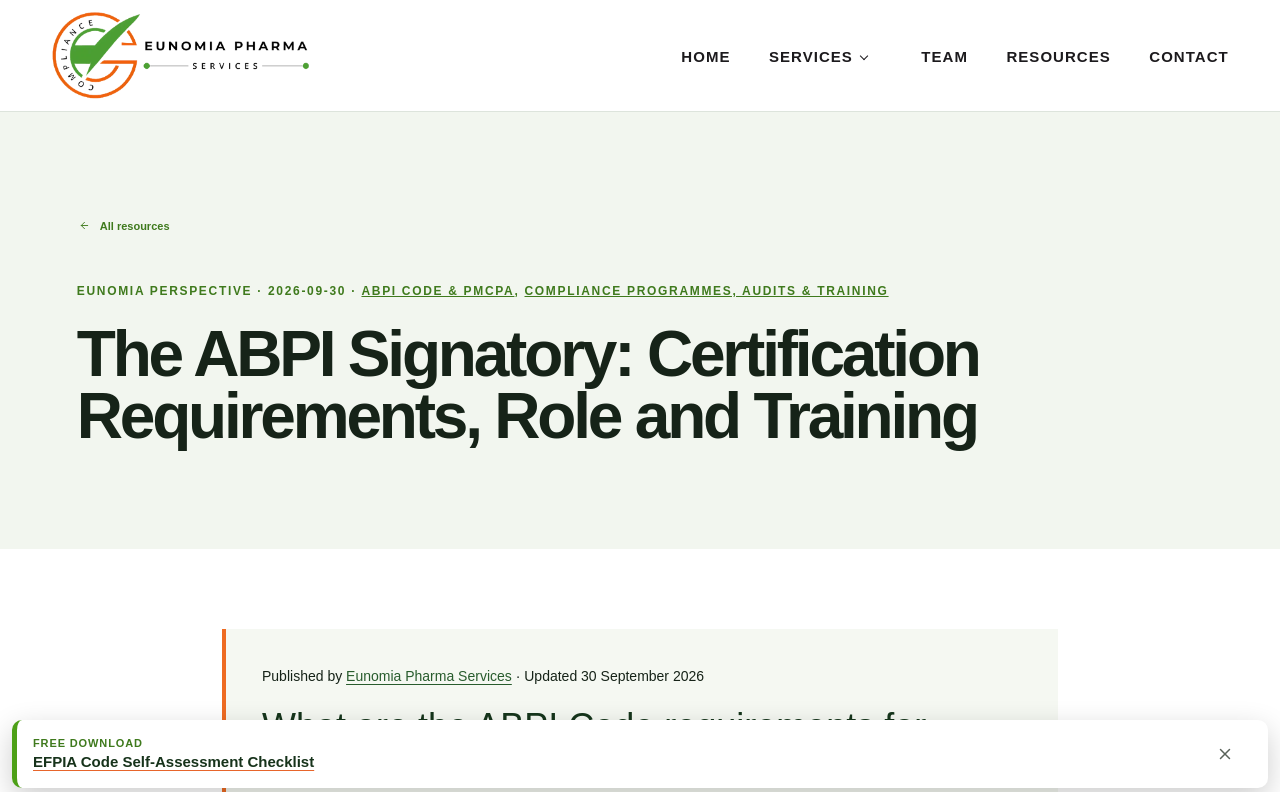
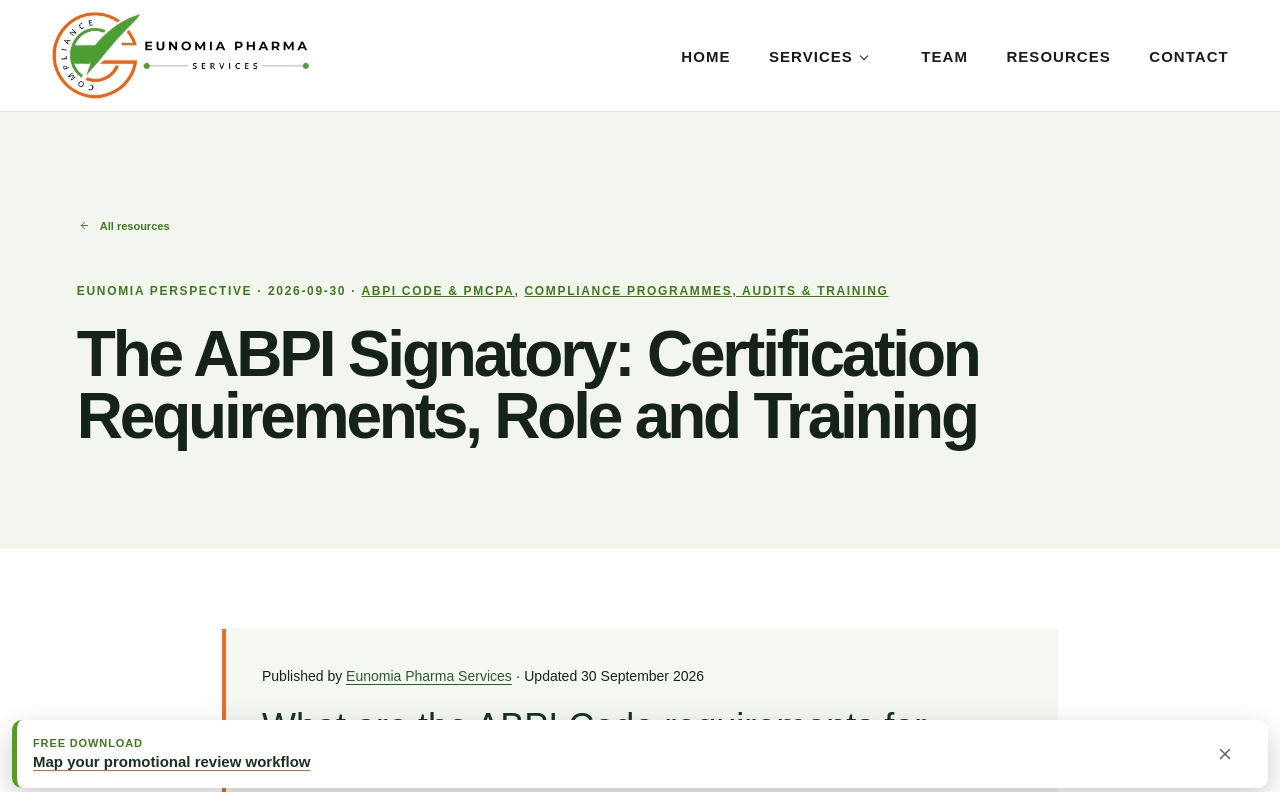
Before and after one commit to eunomiapharmaservices/Eunomia_New_Website, a Next.js app: page /resources/articles/abpi-signatory-certification-requirements in a window 1280 px wide. Shown: the top 792 px of the page. Built offline with nearby package versions, Linux system fonts and the light colour scheme.

Commit message:
Track practical resource conversions and strengthen evidence and internal links

```diff
--- a/app/resources/articles/[slug]/page.tsx
+++ b/app/resources/articles/[slug]/page.tsx
@@ -1,3 +1,4 @@
+import { articlePracticalResources } from "../../../../data/article-practical-resources";
 import { editorialEntry, EditorialSummary, EditorialSources } from "../../../../components/EditorialEnhancement";
 import type { Metadata } from "next";
 import articleSeo from "../../../../data/article-seo.json";
@@ -96,9 +97,10 @@ export default async function ResourceArticle({
 
   const cats = categoriesFor(slug);
   const efpiaTopic = cats.some((c) => ["efpia-code-compliance", "hcp-engagement-transparency", "abpi-code-pmcpa"].includes(c.slug));
-  const checklist = efpiaTopic
+  const practicalResource = articlePracticalResources[slug];
+  const checklist = practicalResource ?? (efpiaTopic
     ? { href: "/resources/checklists/efpia-code-self-assessment-checklist", title: "EFPIA Code Self-Assessment Checklist", blurb: "Check your processes against the EFPIA Code of Practice (2026), article by article." }
-    : { href: "/resources/checklists/pharma-compliance-readiness-checklist", title: "Pharma Compliance Readiness Checklist", blurb: "Test whether your compliance programme would stand up to an audit or inspection." };
+    : { href: "/resources/checklists/pharma-compliance-readiness-checklist", title: "Pharma Compliance Readiness Checklist", blurb: "Test whether your compliance programme would stand up to an audit or inspection." });
   const breadcrumb = {
     "@context": "https://schema.org",
     "@type": "BreadcrumbList",
@@ -174,10 +176,10 @@ export default async function ResourceArticle({
           </aside>
         )}
         <aside className="article-checklist-cta">
-          <p className="section-kicker">Free checklist</p>
+          <p className="section-kicker">{practicalResource ? "Practical guide and Excel template" : "Free checklist"}</p>
           <h2>{checklist.title}</h2>
           <p>{checklist.blurb}</p>
-          <a className="primary-button" href={checklist.href}>Get the checklist</a>
+          <a className="primary-button" href={checklist.href}>{practicalResource ? "Open the guide and template" : "Get the checklist"}</a>
         </aside>
         <ExitIntentOffer href={checklist.href} title={checklist.title} />
         {relatedService && (
--- a/app/resources/checklists/[slug]/page.tsx
+++ b/app/resources/checklists/[slug]/page.tsx
@@ -50,6 +50,7 @@ export default async function ChecklistPage({ params }: { params: Promise<{ slug
             ))}
           </ul>
           <p className="legal-note">{m.note}</p>
+          {slug === "efpia-methodology-note-template" && <p>This PDF focuses on drafting the public methodological note. For the wider preparation process, use our <a href="/resources/disclosure-preparation-checklist">disclosure preparation guide and editable Excel checklist</a>, covering owners, source data and reconciliation.</p>}
           {m.source && <p className="checklist-source">Based on the <a href={m.source.href} target="_blank" rel="noreferrer">{m.source.label}</a>.</p>}
         </div>
         <LeadMagnetForm title={m.title} file={m.file} resourceSlug={m.slug} noun={noun} />
--- a/components/ContactForm.tsx
+++ b/components/ContactForm.tsx
@@ -1,6 +1,7 @@
 "use client";
 import { FormEvent, useRef, useState } from "react";
 import { trackConversion } from "../lib/conversion-tracking";
+import { trackedResource } from "../lib/resource-attribution";
 import { ContactCaptcha } from "./ContactCaptcha";
 export function ContactForm() {
   const [token, setToken] = useState("");
@@ -43,7 +44,7 @@ export function ContactForm() {
       form.reset();
       requestIdentity.current = { fingerprint: "", id: "" };
       setSent(true);
-      trackConversion("enquiry_submitted");
+      trackConversion("enquiry_submitted", trackedResource(new URLSearchParams(window.location.search).get("resource")));
     } catch (failure) {
       setError(failure instanceof Error && failure.name !== "TimeoutError" && failure.name !== "TypeError"
         ? failure.message
--- /dev/null
+++ b/data/article-practical-resources.ts
@@ -0,0 +1,41 @@
+type Resource = { href: string; title: string; blurb: string };
+const training: Resource = {
+  href: "/resources/role-based-compliance-training-matrix",
+  title: "Build your role-based training plan",
+  blurb: "Map learning to real responsibilities with the role-based compliance training guide and editable Excel matrix.",
+};
+const disclosure: Resource = {
+  href: "/resources/disclosure-preparation-checklist",
+  title: "Prepare your disclosure return",
+  blurb: "Use the disclosure preparation checklist and Excel workbook to organise owners, reconciliation, evidence and methodological-note drafting.",
+};
+const promotional: Resource = {
+  href: "/resources/promotional-review-workflow",
+  title: "Map your promotional review workflow",
+  blurb: "Connect intake, review, certification, release and withdrawal with the practical guide and editable workflow checklist.",
+};
+const fmv: Resource = {
+  href: "/resources/hcp-fmv-assessment",
+  title: "Document your HCP FMV assessment",
+  blurb: "Use the assessment guide and Excel worksheet to record methodology, supporting evidence, fee rationale and review decisions.",
+};
+
+// Deliberate topic matches; unrelated articles retain their existing checklist.
+export const articlePracticalResources: Record<string, Resource> = {
+  "what-makes-healthcare-compliance-training-effective": training,
+  "compliance-training-beyond-the-code": training,
+  "importance-of-bespoke-healthcare-compliance-training-for-pharmaceutical-industry": training,
+  "failure-to-prevent-fraud-pharma": training,
+  "efpia-disclosure-requirements-template": disclosure,
+  "disclosure-uk-guide": disclosure,
+  "gdpr-and-transparency-reporting-hcp-disclosure": disclosure,
+  "top-transparency-reporting-mistakes-pharmaceutical-companies-should-avoid": disclosure,
+  "transparency-reporting-in-pharmaceutical-industry": disclosure,
+  "abpi-signatory-certification-requirements": promotional,
+  "pmcpas-2026-social-media-guidance": promotional,
+  "digitalisation-in-pharma-industry": promotional,
+  "a-definitive-guide-to-crafting-a-high-quality-policy-for-a-pharmaceutical-company": promotional,
+  "fair-market-value-fmv-in-healthcare-compliance": fmv,
+  "hcp-personal-data-gdpr-crm-fmv-engagement-records": fmv,
+  "stakeholder-engagement-vs-risk-efpia-ifpma-compliance": fmv,
+};
--- a/data/practical-resources.ts
+++ b/data/practical-resources.ts
@@ -65,7 +65,7 @@ export const practicalResources: PracticalResource[] = [
         ["Check publication and corrections", "Publication owner", "Live-file check, query handling and correction history."]
       ] } },
       { id: "reconcile", title: "Reconcile before you format the return", paragraphs: ["Start with a source inventory covering the systems and suppliers used for the activities in scope. Give every extract a version and owner. Reconcile source totals to the preparation dataset, then explain exclusions, adjustments and any timing differences. Preserve original amounts and currencies alongside transformed values in your controlled working dataset.", "Investigate duplicate-looking entries before deleting them. Two records may represent a genuine repeat payment, separate fee and expense components, or the same transaction reported by an agency and finance. Record the reason for each resolution so another reviewer can follow it.", "Keep a query log with a named owner and due date. Escalate unresolved issues before the agreed freeze date. If a change arrives after approval, route it through change control and assess whether both the return and its methodological note need updating."] },
-      { id: "methodology", title: "Draft the methodological note from the process you used", paragraphs: ["Follow the current applicable structure and explain your actual approach in plain language. EFPIA Annex B groups the note into definitions, scope, specific considerations, data-protection legal basis, form of disclosure and additional information. Its mandatory structure was to be implemented by the 2026 disclosure of 2025 transfers. Check every applicable sub-item in the official Annex when preparing the final note.", "The workbook’s drafting sheet uses those six groups as prompts. Populate it with the approved company approach and evidence references, then reconcile the wording with the prepared dataset. It is a drafting aid, not a pre-approved note."], bullets: ["Definitions: explain who and what the report covers.", "Scope: describe included entities and activities, recognition timing and exclusions.", "Specific considerations: explain relevant local and unusual arrangements.", "Data-protection legal basis: record the reviewed basis and how applicable recipient rights are handled.", "Form of disclosure: explain publication arrangements and financial presentation.", "Additional information: provide relevant clarifications and a route for questions."] },
+      { id: "methodology", title: "Draft the methodological note from the process you used", paragraphs: ["Follow the current applicable structure and explain your actual approach in plain language. EFPIA Annex B groups the note into definitions, scope, specific considerations, data-protection legal basis, form of disclosure and additional information. Its mandatory structure was to be implemented by the 2026 disclosure of 2025 transfers. Check every applicable sub-item in the official Annex when preparing the final note.", "Use this guide and workbook for the full preparation process, including ownership, data checks and reconciliation. The separate methodological-note PDF template is for focused drafting of the public note. The workbook’s drafting sheet uses those six groups as prompts. Populate it with the approved company approach and evidence references, then reconcile the wording with the prepared dataset. It is a drafting aid, not a pre-approved note."], bullets: ["Definitions: explain who and what the report covers.", "Scope: describe included entities and activities, recognition timing and exclusions.", "Specific considerations: explain relevant local and unusual arrangements.", "Data-protection legal basis: record the reviewed basis and how applicable recipient rights are handled.", "Form of disclosure: explain publication arrangements and financial presentation.", "Additional information: provide relevant clarifications and a route for questions."] },
       { id: "uk-note", title: "Check the UK methodological explanation", paragraphs: ["ABPI Clause 28.6 calls for an explanation of the methodology and transfer categories, including recognition, multi-year arrangements, tax and currency treatment. Clause 28 also addresses lawful disclosure and aggregate reporting where individuals cannot be identified for legal reasons. Agree the relevant approach with the company’s privacy and compliance owners; consent should not be assumed to be the only possible basis.", "As a practical review, select sample records and ask a colleague to follow the explanation from source through transformation to the return. Resolve contradictions between the note, system configuration and finance instructions before publication. Keep internal evidence references separate from text intended for public release."] },
       { id: "handover", title: "Connect shared services and automation", paragraphs: ["Shared services can coordinate requests, prepare reconciliations and maintain exception logs under agreed procedures. Automation can check missing fields, flag possible duplicates and route queries. Define who approves changes to category mappings and who can release a return.", "Test the workflow with awkward cases, including a late adjustment, conflicting recipient records and a replacement supplier extract. Check that the previous version can still be retrieved. An automated validation result should identify what was checked; it should not imply that every legal or classification question has been resolved.", "The downloadable workbook includes a preparation checklist with status, owner and evidence fields, plus a methodological-note drafting sheet. It contains no recipient data and does not transmit entries to Eunomia. Use your approved systems for sensitive working records."] }
     ],
@@ -75,7 +75,7 @@ export const practicalResources: PracticalResource[] = [
       { question: "Should the note be copied from another company?", answer: "No. Its description should match your own systems, decisions and reporting approach. Use official structural guidance, then write and review company-specific content." }
     ],
     sources: [{ label: "EFPIA Code of Practice 2026: Articles 22–23 and Annex B, pages 42–44", href: "https://www.efpia.eu/media/uzqpperi/efpia-code-of-practice-2026.pdf" }, { label: "PMCPA: 2024 ABPI Code, Clause 28 — disclosure and methodological notes", href: code + "clause-28-annual-disclosure-of-transfers-of-value-to-health-professionals-other-relevant-decision-makers-and-healthcare-organisations/" }],
-    related: [{ label: "Disclosure workflow automation", href: "/services/automation-of-compliance-operations" }, { label: "Disclosure and compliance shared services", href: "/services/shared-services" }, { label: "EFPIA Code self-assessment checklist", href: "/resources/checklists/efpia-code-self-assessment-checklist" }],
+    related: [{ label: "Methodological-note PDF template for focused drafting", href: "/resources/checklists/efpia-methodology-note-template" }, { label: "Disclosure workflow automation", href: "/services/automation-of-compliance-operations" }, { label: "Disclosure and compliance shared services", href: "/services/shared-services" }, { label: "EFPIA Code self-assessment checklist", href: "/resources/checklists/efpia-code-self-assessment-checklist" }],
     cta: "Discuss disclosure preparation support", enquiry: "Disclosure Preparation and Methodology"
   },
   {
--- a/lib/conversion-tracking.ts
+++ b/lib/conversion-tracking.ts
@@ -1,7 +1,7 @@
 "use client";
 import { track } from "@vercel/analytics";
 
-type ConversionEvent = "enquiry_submitted" | "resource_requested" | "resource_download_clicked";
+type ConversionEvent = "enquiry_submitted" | "resource_requested" | "resource_download_clicked" | "resource_consultation_clicked";
 
 // Only static resource identifiers belong here; never send form fields or contact details.
 export function trackConversion(event: ConversionEvent, resourceSlug?: string): void {
```
Also changed, not shown: app/resources/[slug]/page.tsx (+6 -3 lines), app/resources/hcp-fmv-assessment/page.tsx (+2 -1 lines), components/ResourceActionLink.tsx (added, +17 -0 lines), lib/resource-attribution.ts (added, +11 -0 lines).
